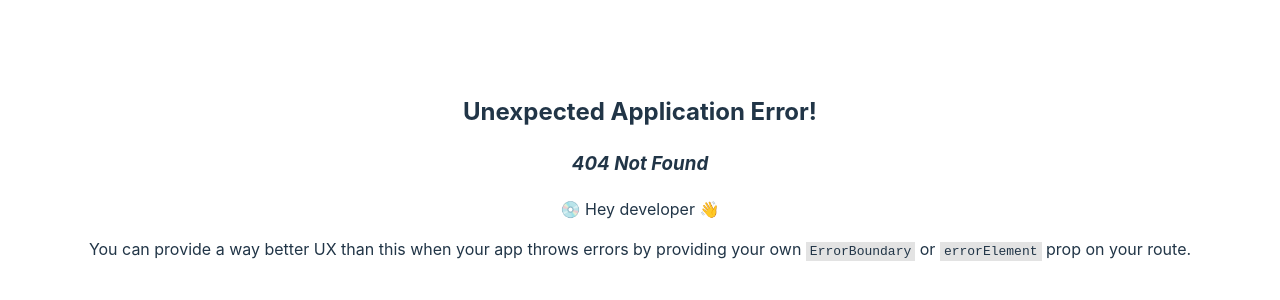
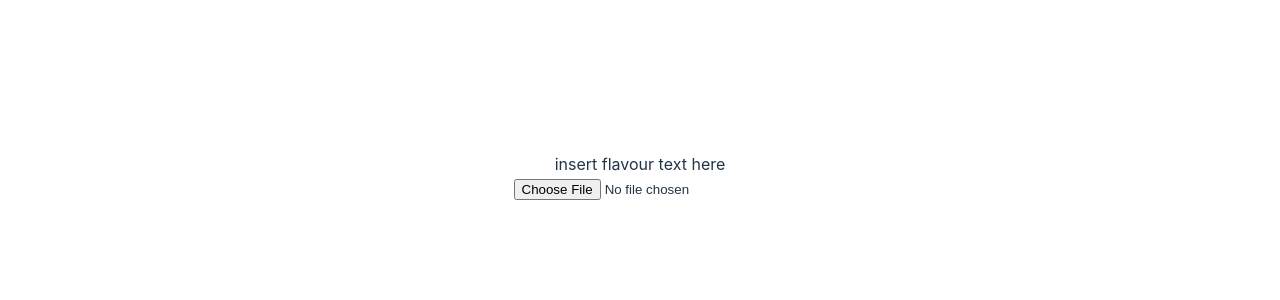
Before and after one commit to Mogheiden/podrac.ing, a React (Vite) app: page /lesson1 in a window 1280 px wide. Before the commit this address had no page. Shown: the part 224-524 px from the top of the page. Built offline with nearby package versions, Linux system fonts and the light colour scheme.

Commit message:
lesson 1

```diff
--- a/src/App.tsx
+++ b/src/App.tsx
@@ -2,6 +2,7 @@ import './App.css';
 import { createBrowserRouter, RouterProvider } from 'react-router-dom';
 import { HomePage } from './pages/home/home_page';
 import { ChussPage } from './pages/chussy/chuss_page';
+import { Lesson1 } from './pages/LvCvJ/lesson1';
 
 const router = createBrowserRouter([
   {
@@ -12,6 +13,10 @@ const router = createBrowserRouter([
     path: '/chuss',
     element: <ChussPage />,
   },
+  {
+    path: '/lesson1',
+    element: <Lesson1 />,
+  },
 ]);
 
 export function App() {
--- /dev/null
+++ b/src/pages/LvCvJ/lesson1.tsx
@@ -0,0 +1,13 @@
+export function Lesson1() {
+  return (
+    <div>
+      <div>insert flavour text here</div>
+      <div>
+        <input
+          type="file"
+          onChange={(e) => console.log(e.target.files?.item(0))}
+        />
+      </div>
+    </div>
+  );
+}
--- a/src/pages/home/home_page.tsx
+++ b/src/pages/home/home_page.tsx
@@ -22,6 +22,11 @@ export function HomePage() {
         playsInline
         muted
       />
+      <br /> <br />
+      <div>
+        {' '}
+        <Link to="lesson1">Lesson 1</Link>{' '}
+      </div>
     </div>
   );
 }
```
